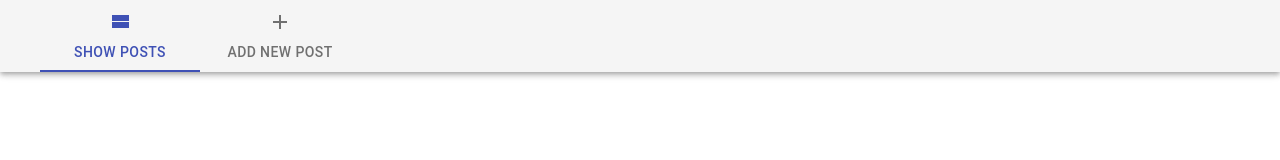
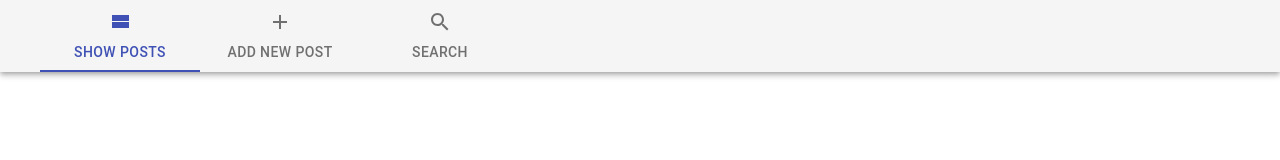
Before and after one commit to nyyppa/-BlogProjectClient, a React (Create React App) app in the folder src/blogclient/: page / in a window 1280 px wide. Shown: the top 160 px of the page. Built offline with nearby package versions, Linux system fonts and the light colour scheme; no server answers.

Commit message:
optimazation

```diff
--- a/src/blogclient/src/App.js
+++ b/src/blogclient/src/App.js
@@ -27,6 +27,7 @@ import DialogActions from '@material-ui/core/DialogActions';
 import DialogContent from '@material-ui/core/DialogContent';
 import DialogTitle from '@material-ui/core/DialogTitle';
 import ListItemText from '@material-ui/core/ListItemText';
+import SearchIcon from '@material-ui/icons/Search';
 
 var lista = [];
 var suorita = true;
@@ -161,6 +162,7 @@ function App() {
                 >
                     <Tab label="Show posts" icon={<ViewStreamIcon />} {...a11yProps(0)} />
                     <Tab label="Add new post" icon={<AddIcon />} {...a11yProps(1)} />
+                    <Tab label="Search" icon={<SearchIcon />} {...a11yProps(2)}/>
                 </Tabs>
             </AppBar>
             {/* tab of post list */}
@@ -309,6 +311,9 @@ function App() {
                 </form>
                 </Center>
             </TabPanel>
+            <TabPanel value={value} index={2}>
+                <h1>testi</h1>
+            </TabPanel>
         </div>);
 
 }
```
